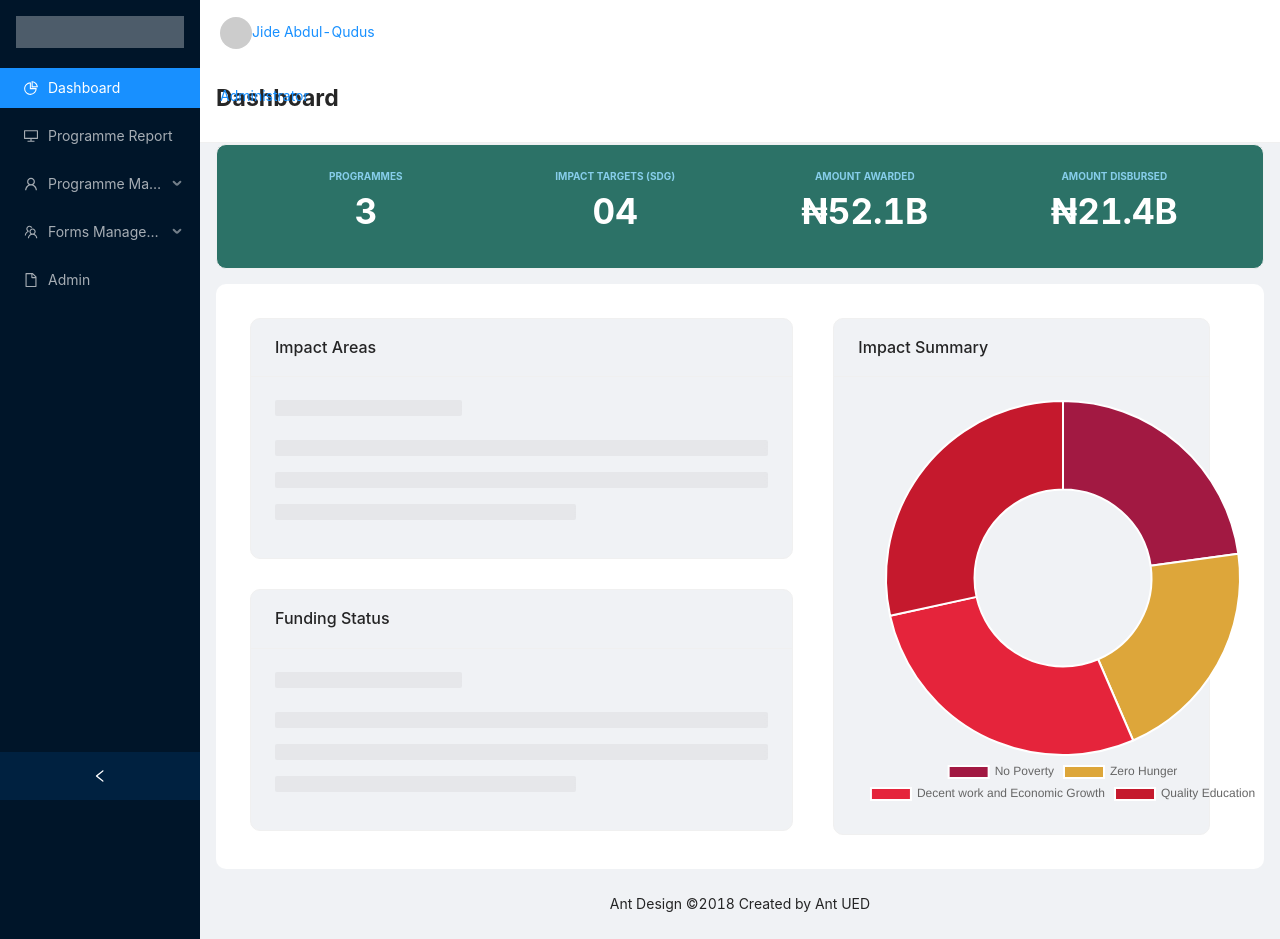
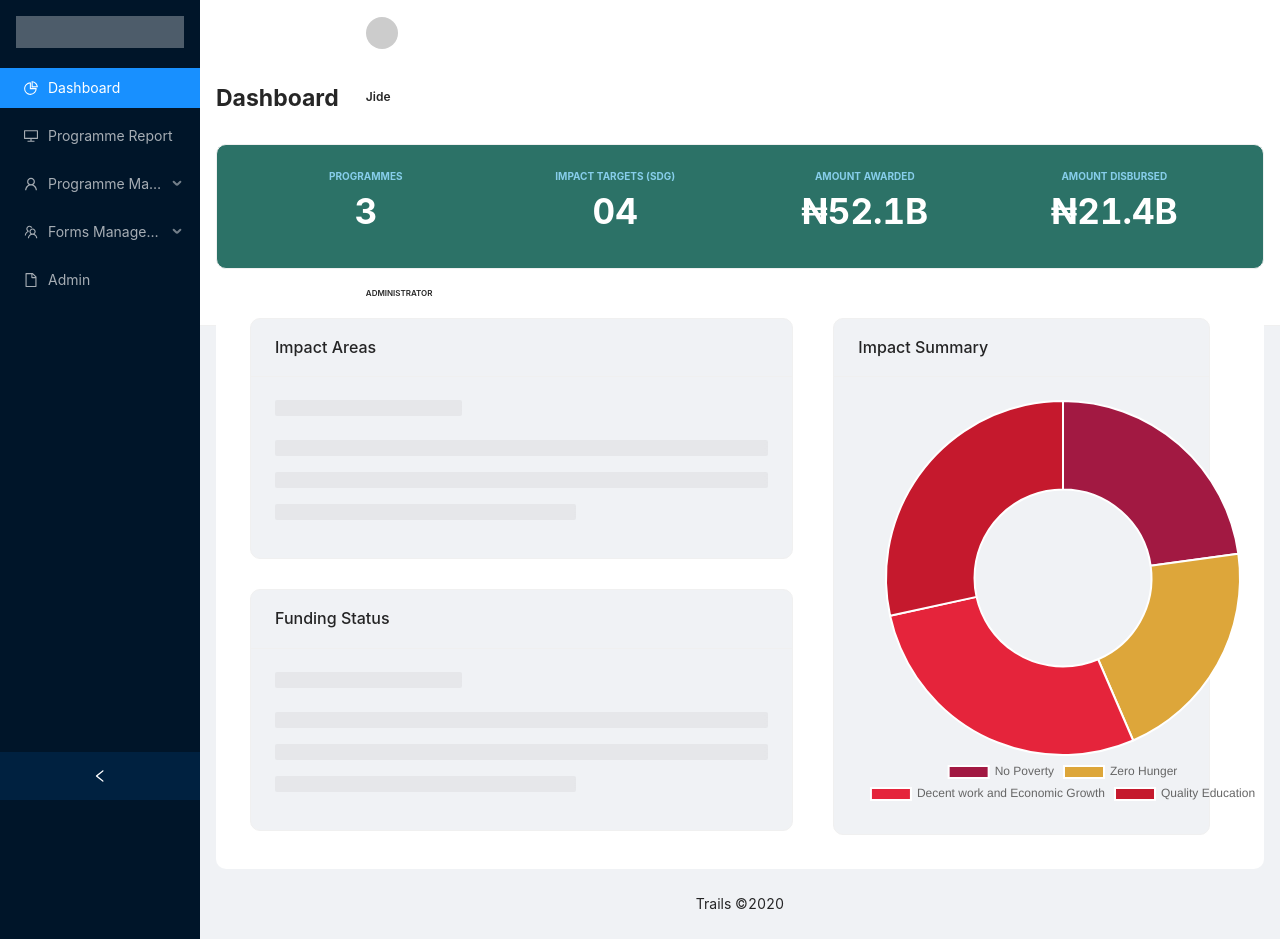
Before and after one commit to jideabdqudus/trails_vgg, a React (Create React App) app: page / in a window 1280 px wide. Built offline with nearby package versions, Linux system fonts and the light colour scheme.

Commit message:
Added Commit

```diff
--- a/src/App.js
+++ b/src/App.js
@@ -107,13 +107,24 @@ const App = () => {
                 mode="horizontal"
               >
                 <Row>
-                  <Col span={16}></Col>
-                  <Col spab={8}>
-                    <Menu.Item key="mail">
-                      <Avatar />
-                      <span>Jide Abdul-Qudus</span>
-                      <p>Administrator</p>
-                    </Menu.Item>
+                  <Col span={18}></Col>
+                  <Col span={6}>
+
+                      <Avatar />  {"    "}
+                      <span style={{ fontSize: "12px", fontWeight: "600" }}>
+                        Jide Abdul-Qudus | {"  "}
+                      </span>
+                      <span
+                        style={{
+                          fontSize: "8px",
+                          textTransform: "uppercase",
+                          fontWeight: "600",
+                          padding: "0px",
+                          margin: "0px",
+                        }}
+                      >
+                           Administrator
+                      </span>
                   </Col>
                 </Row>
               </Menu>
@@ -310,7 +321,7 @@ const App = () => {
             </div>
           </Content>
           <Footer style={{ textAlign: "center" }}>
-            Ant Design ©2018 Created by Ant UED
+            Trails ©2020
           </Footer>
         </Layout>
       </Layout>
```
Also changed, not shown: 1 other file (tests, documents, lock files or other folders).
